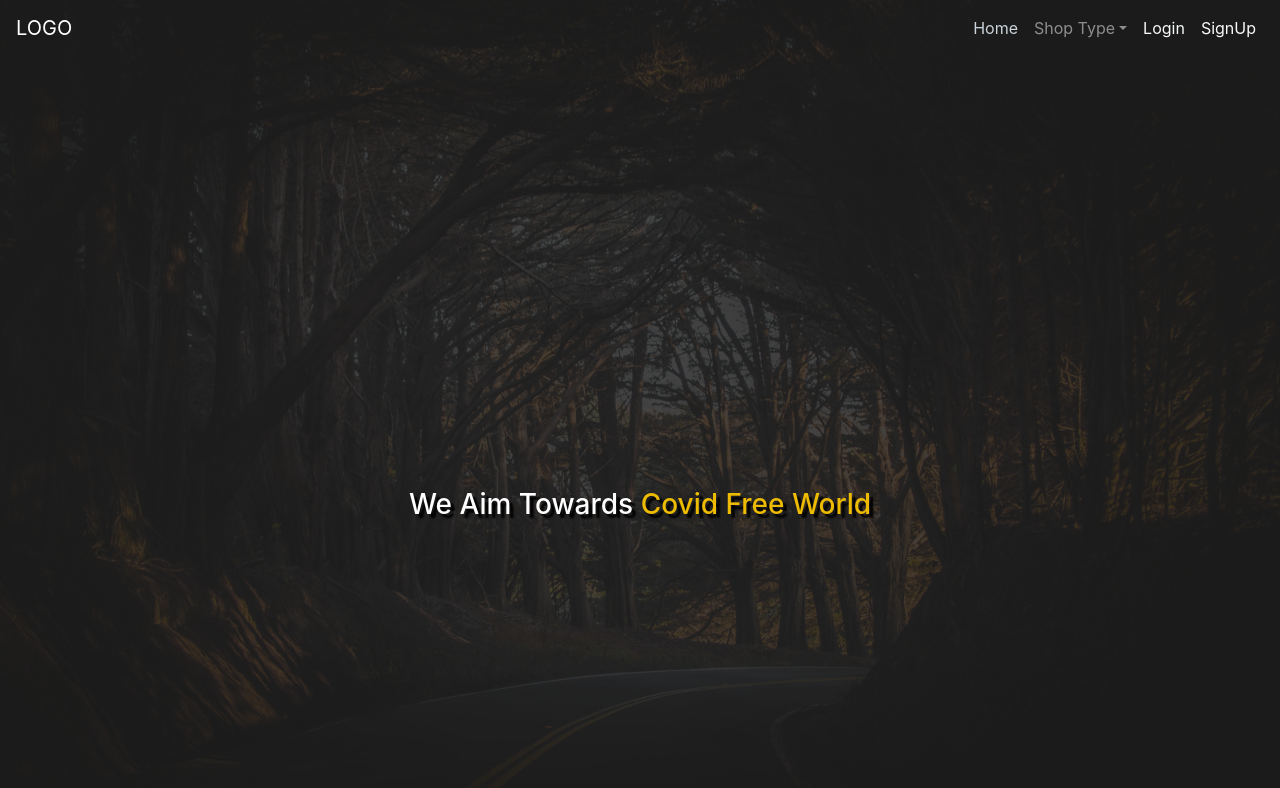
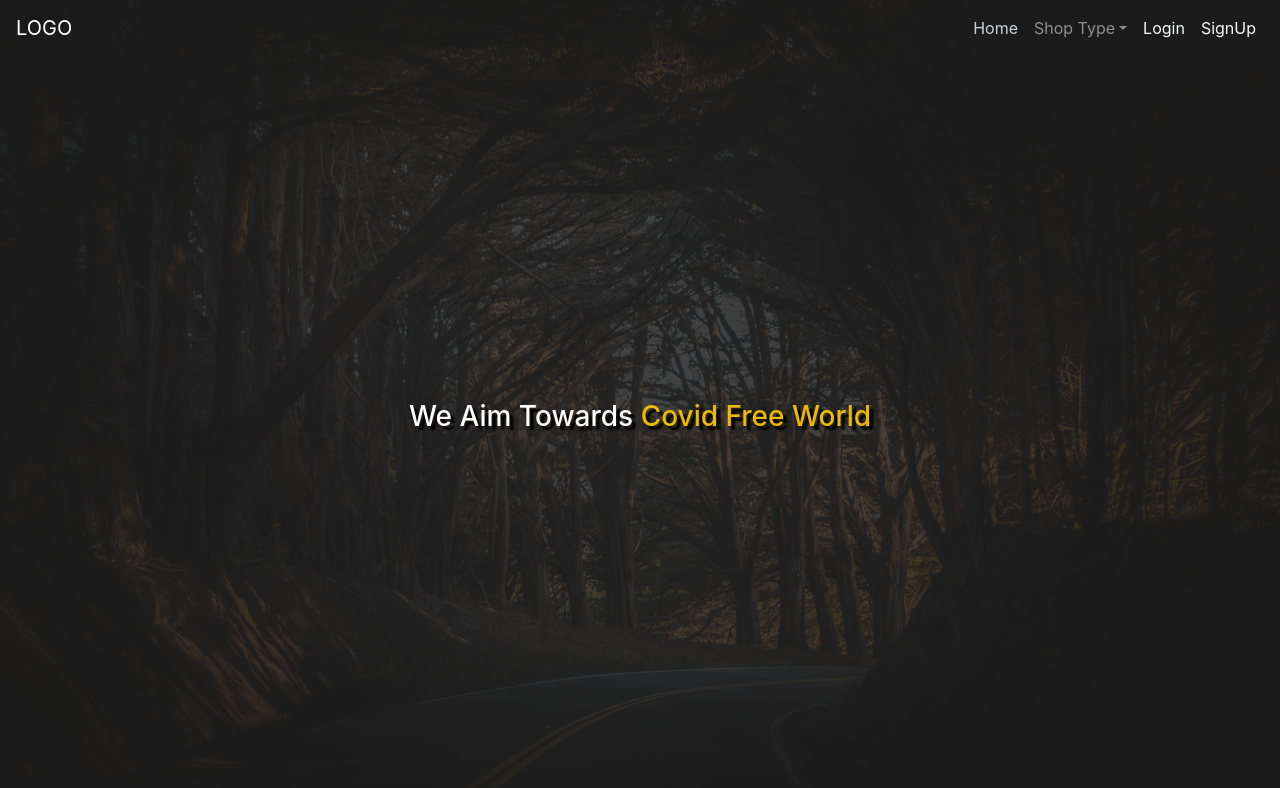
Before and after one commit to PriyomSaha/tokenizer, a React (Create React App) app: page / in a window 1280 px wide. Both pictures are taken after a click on the button "Home". Shown: the top 788 px of the page. Built offline with nearby package versions, Linux system fonts and the light colour scheme.

Commit message:
Center vertically h3

```diff
--- a/src/components/Home/Background.js
+++ b/src/components/Home/Background.js
@@ -16,7 +16,7 @@ function Background() {
                     src={img1}
                     alt="First slide"
                 />
-                <Carousel.Caption className="caption">
+                <Carousel.Caption className="caption h-50">
                     <h3>We Aim Towards <span style={{color:'#edbb00'}}>Covid Free World</span></h3>
                 </Carousel.Caption>
             </Carousel.Item>
@@ -26,7 +26,7 @@ function Background() {
                     src={img2}
                     alt="Third slide"
                 />
-                <Carousel.Caption className="caption">
+                <Carousel.Caption className="caption h-50">
                     <h3>We Provide <span style={{color:'#edbb00'}}>Hassle Free Buying</span></h3>
                 </Carousel.Caption>
             </Carousel.Item>
@@ -36,7 +36,7 @@ function Background() {
                     src={img3}
                     alt="Third slide"
                 />
-                <Carousel.Caption className="caption">
+                <Carousel.Caption className="caption h-50">
                     <h3>Register Your Shop and <span style={{color:'#edbb00'}}>get free Boost Credit</span></h3>
                 </Carousel.Caption>
             </Carousel.Item>
--- a/src/components/Home/Home.css
+++ b/src/components/Home/Home.css
@@ -9,7 +9,6 @@ img{
     filter: brightness(20%);
 }
 .caption{
-    padding-bottom: 250px;
     text-shadow: 4px 4px 2px black;
 }
 .form-container
```
